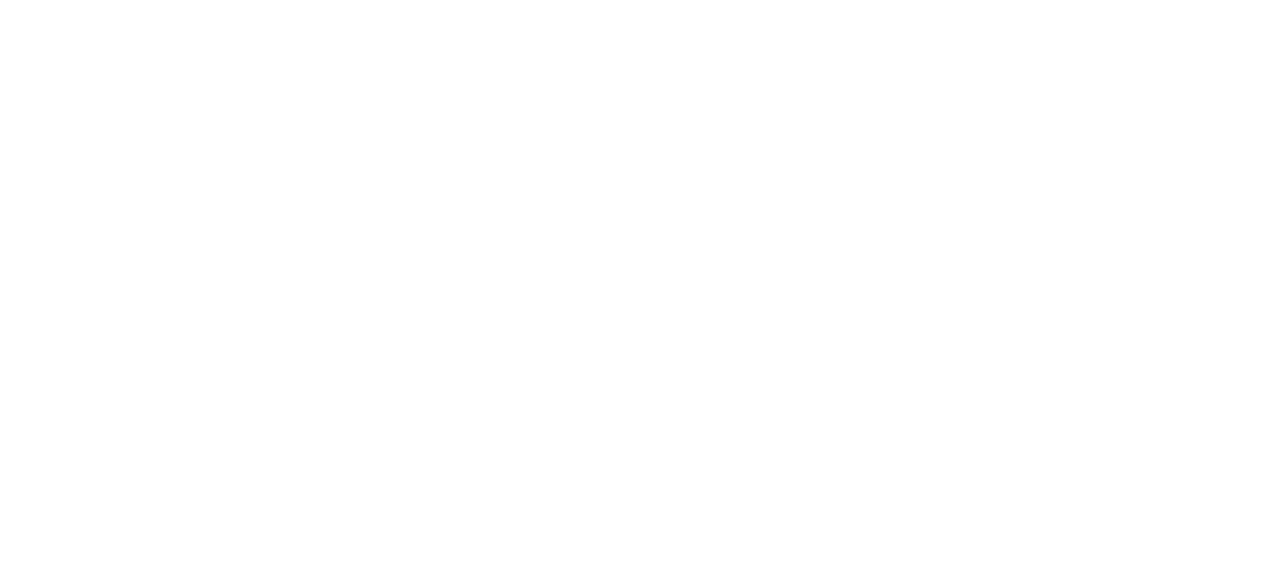
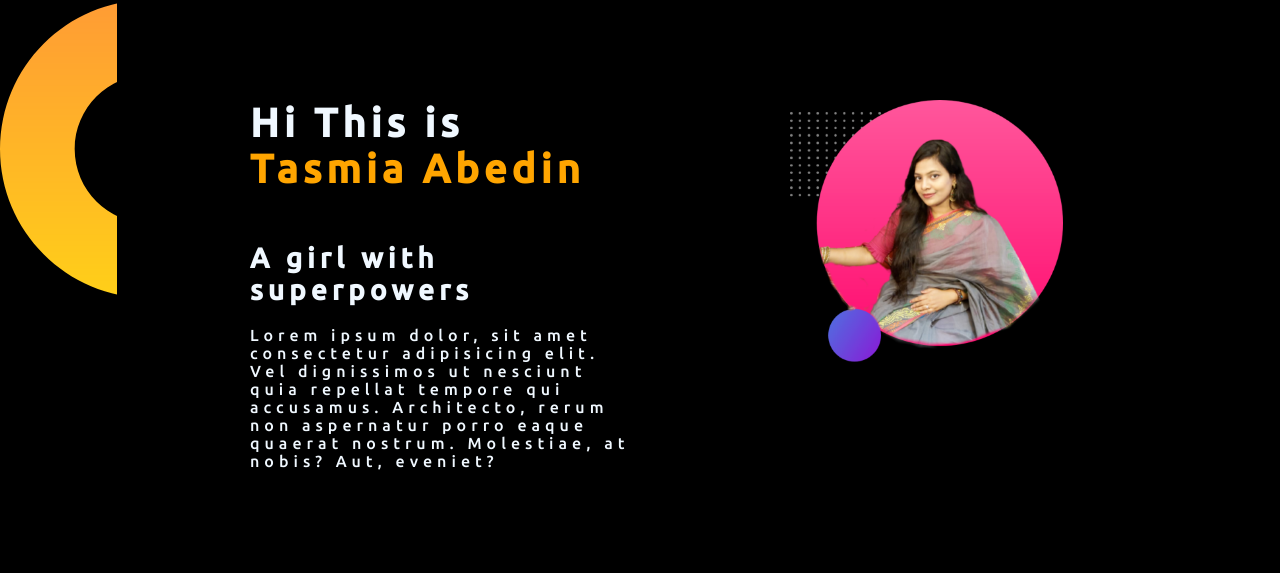
Before and after one commit to Turjo99/First-Project, a plain HTML site: page first.html in a window 1280 px wide. Drawn offline with Linux system fonts and the light colour scheme.

Commit message:
Header Done

```diff
--- a/first.css
+++ b/first.css
@@ -0,0 +1,36 @@
+* {
+  margin: 0;
+  padding: 0;
+}
+body {
+  background-color: black;
+  color: aliceblue;
+  font-family: "Ubuntu", sans-serif;
+  letter-spacing: 5px;
+}
+.header {
+  display: flex;
+  padding: 100px;
+  justify-content: center;
+  background-image: url(img/dream-bg.png);
+  background-repeat: no-repeat;
+}
+.orange {
+  color: orange;
+}
+h1 {
+  font-size: 40px;
+  margin-bottom: 50px;
+}
+h3 {
+  font-size: 28px;
+  margin-bottom: 20px;
+}
+
+.half-width {
+  width: 50%;
+  margin-left: 150px;
+}
+img {
+  width: 70%;
+}
--- a/first.html
+++ b/first.html
@@ -1,14 +1,36 @@
 <!DOCTYPE html>
 <html lang="en">
 <head>
+    <link rel="stylesheet" href="/first.css">
+    <link rel="preconnect" href="https://fonts.googleapis.com">
+    <link rel="preconnect" href="https://fonts.gstatic.com" crossorigin>
+    <link href="https://fonts.googleapis.com/css2?family=Pacifico&family=Ubuntu:ital,wght@0,300;0,500;1,300&display=swap" rel="stylesheet">
     <meta charset="UTF-8">
     <meta http-equiv="X-UA-Compatible" content="IE=edge">
     <meta name="viewport" content="width=device-width, initial-scale=1.0">
     <title>Document</title>
-    <link rel="stylesheet" href="first.css">
+
 </head>
+
 <body>
+    <section class="header">
+        <div class="item half-width">
+            <h1> Hi This is <br>
+                <span class="orange">Tasmia Abedin</span>
+            </h1>
 
+            <h3>
+                A girl with superpowers
+            </h3>
+
+            <p>Lorem ipsum dolor, sit amet consectetur adipisicing elit. Vel dignissimos ut nesciunt quia repellat tempore qui accusamus. Architecto, rerum non aspernatur porro eaque quaerat nostrum. Molestiae, at nobis? Aut, eveniet?</p>
+
+        </div>
+
+        <div class="item half-width">
+            <img src="/img/t2.png" alt="">
+        </div>
+    </section>
 
 </div>
 </body>
```
Also changed, not shown: img/dream-bg.png (added), img/exp-bg.png (added), img/t1.jpeg (added), img/t2.png (added), img/top-banner.png (added).
